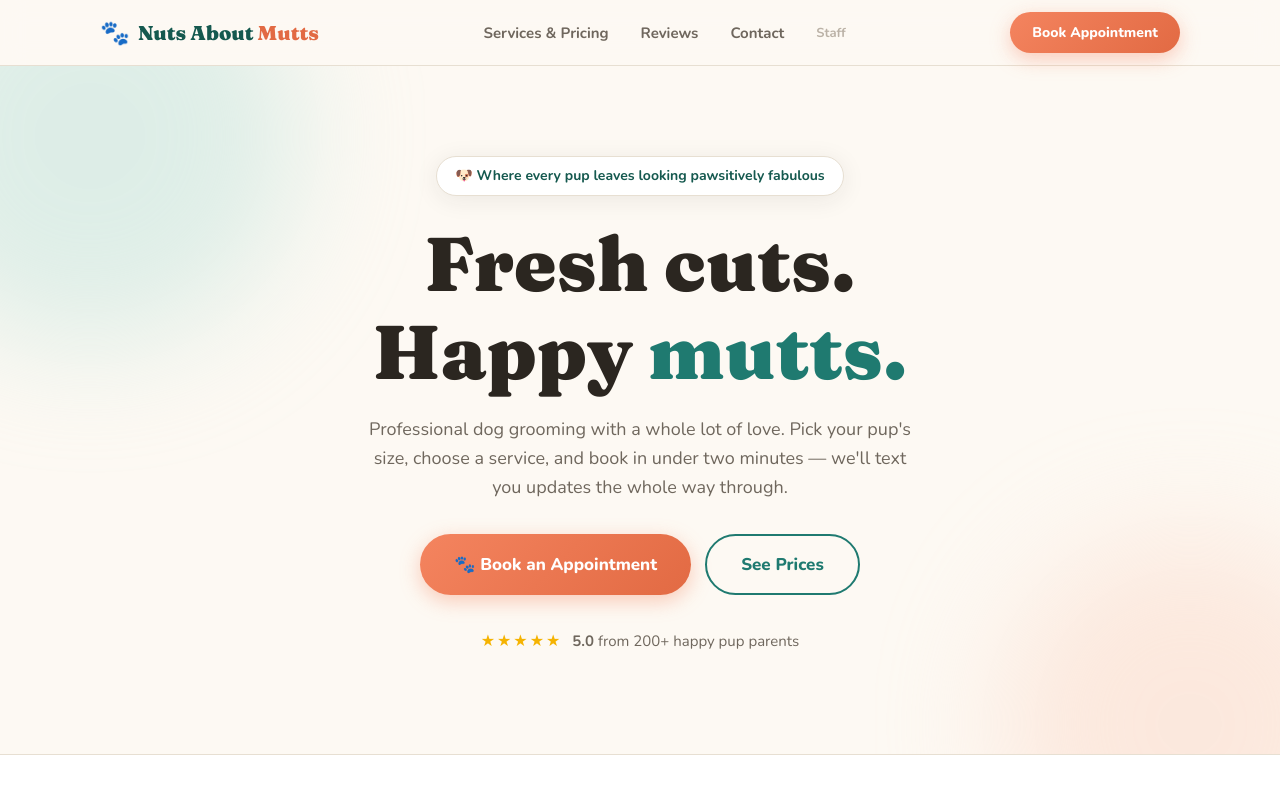
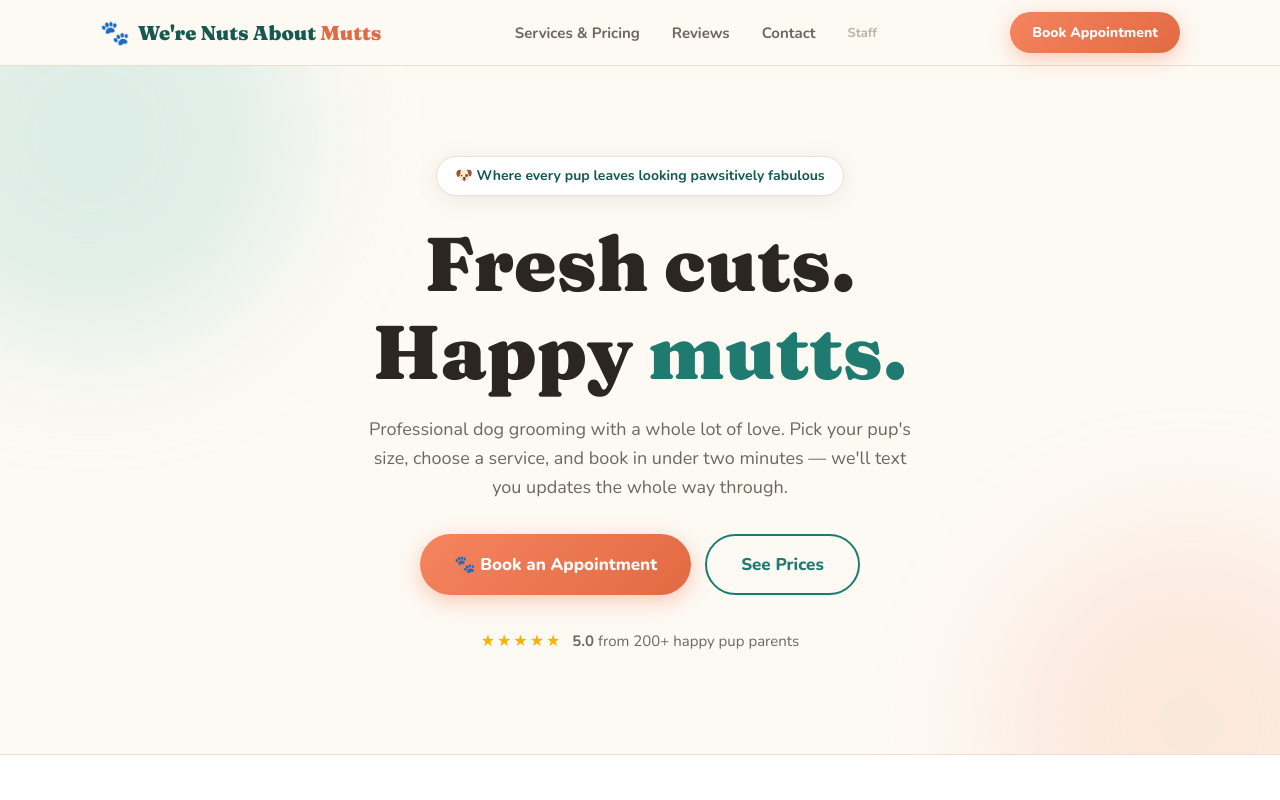
Before and after one commit to Nutsaboutmutts/grooming-app, a React (Vite) app: page / in a window 1280 px wide. Shown: the top 800 px of the page. Built offline with nearby package versions, Linux system fonts and the light colour scheme.

Commit message:
Use full business name: We're Nuts About Mutts Inc
Co-Authored-By: Claude Fable 5 <noreply@anthropic.com>
Claude-Session: https://claude.ai/code/session_01TMXpE1NfwqZRfv1G92ux91

```diff
--- a/index.html
+++ b/index.html
@@ -5,11 +5,11 @@
 	<meta charset="utf-8">
 	<meta name="viewport" content="width=device-width, initial-scale=1">
 	<meta name="theme-color" content="#1F7A70">
-	<meta name="description" content="Nuts About Mutts — professional dog grooming salon. Baths, full grooms, nail trims and more. Book your pup's appointment today!">
+	<meta name="description" content="We're Nuts About Mutts Inc — professional dog grooming salon. Baths, full grooms, nail trims and more. Book your pup's appointment today!">
 	<link rel="preconnect" href="https://fonts.googleapis.com">
 	<link rel="preconnect" href="https://fonts.gstatic.com" crossorigin>
 	<link href="https://fonts.googleapis.com/css2?family=Fraunces:opsz,wght@9..144,600;9..144,700;9..144,900&family=Nunito:wght@400;600;700;800&display=swap" rel="stylesheet">
-	<title>Nuts About Mutts — Dog Grooming Salon</title>
+	<title>We're Nuts About Mutts Inc — Dog Grooming Salon</title>
 </head>
 
 <body>
--- a/src/App.jsx
+++ b/src/App.jsx
@@ -7,7 +7,7 @@ import StaffApp from "./StaffApp";
    ════════════════════════════════════════════════════════════════════════ */
 
 const SALON = {
-  name: "Nuts About Mutts",
+  name: "We're Nuts About Mutts Inc",
   tagline: "Where every pup leaves looking pawsitively fabulous",
   phone: "(555) 555-5309",
   email: "hello@nutsaboutmutts.com",
@@ -116,7 +116,7 @@ function Nav({ onStaff }) {
       <div className="nav-inner">
         <button className="nav-logo" onClick={() => go("top")}>
           <span className="nav-logo-icon">🐾</span>
-          <span>Nuts About <em>Mutts</em></span>
+          <span>We're Nuts About <em>Mutts</em></span>
         </button>
         <nav className={`nav-links ${open ? "open" : ""}`}>
           {links.map(([label, id]) => (
@@ -507,7 +507,7 @@ function Footer({ onStaff }) {
     <footer className="footer" id="contact">
       <div className="section-inner footer-grid">
         <div>
-          <p className="footer-logo">🐾 Nuts About <em>Mutts</em></p>
+          <p className="footer-logo">🐾 We're Nuts About <em>Mutts</em></p>
           <p className="footer-tag">{SALON.tagline}</p>
           <div className="footer-social">
             <a href="#" aria-label="Facebook">📘</a>
--- a/src/StaffApp.jsx
+++ b/src/StaffApp.jsx
@@ -509,7 +509,7 @@ export default function StaffApp({ onExit }) {
   const [bathers,   setBathers]   = useState(DEFAULT_BATHERS);
   const [messages,  setMessages]  = useState(DEFAULT_MESSAGES);
   const [defPickup, setDefPickup] = useState(PICKUP_OPTIONS[0]);
-  const [salonName, setSalonName] = useState("We're Nuts About Mutts");
+  const [salonName, setSalonName] = useState("We're Nuts About Mutts Inc");
 
   const handleSettingsSave = ({groomers:g, bathers:b, messages:m, defaultPickup:p, salonName:n}) => {
     setGroomers(g); setBathers(b); setMessages(m); setDefPickup(p); setSalonName(n);
```
Also changed, not shown: shopify-dawn/README.md.
